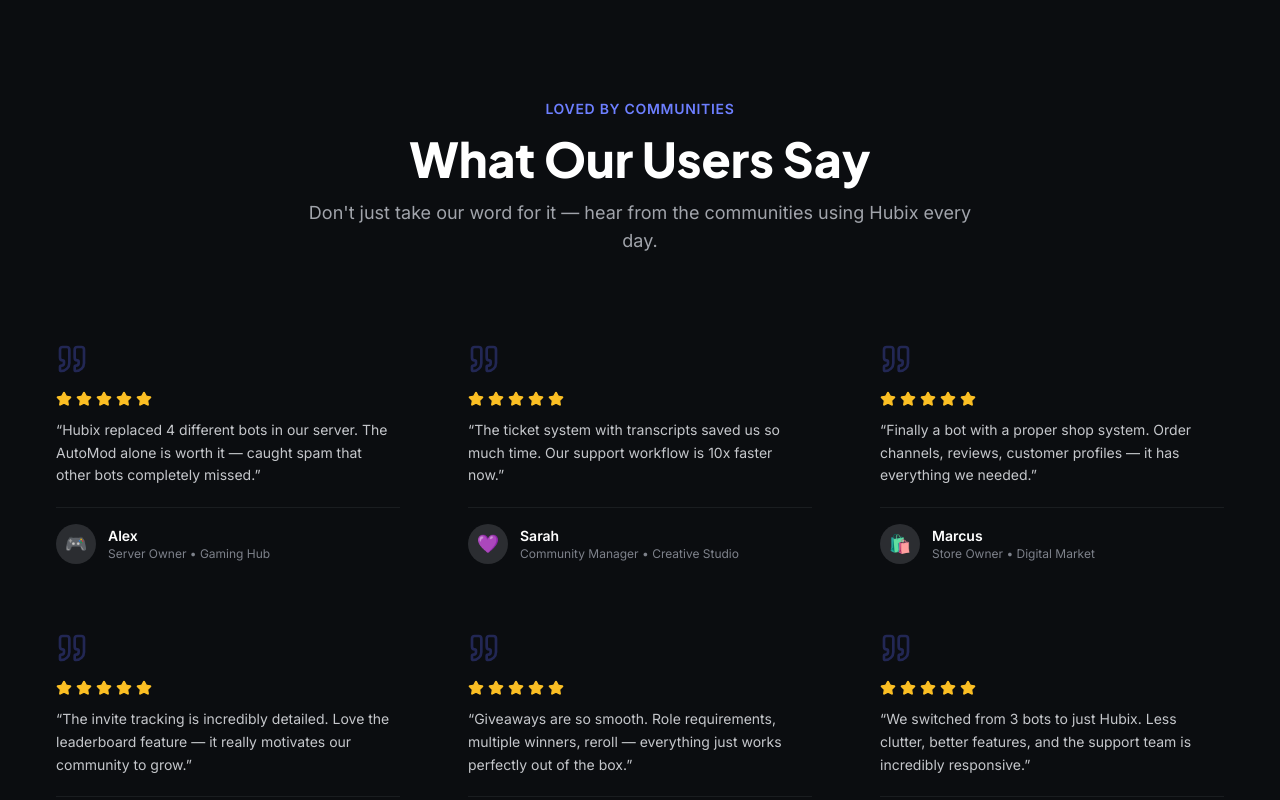
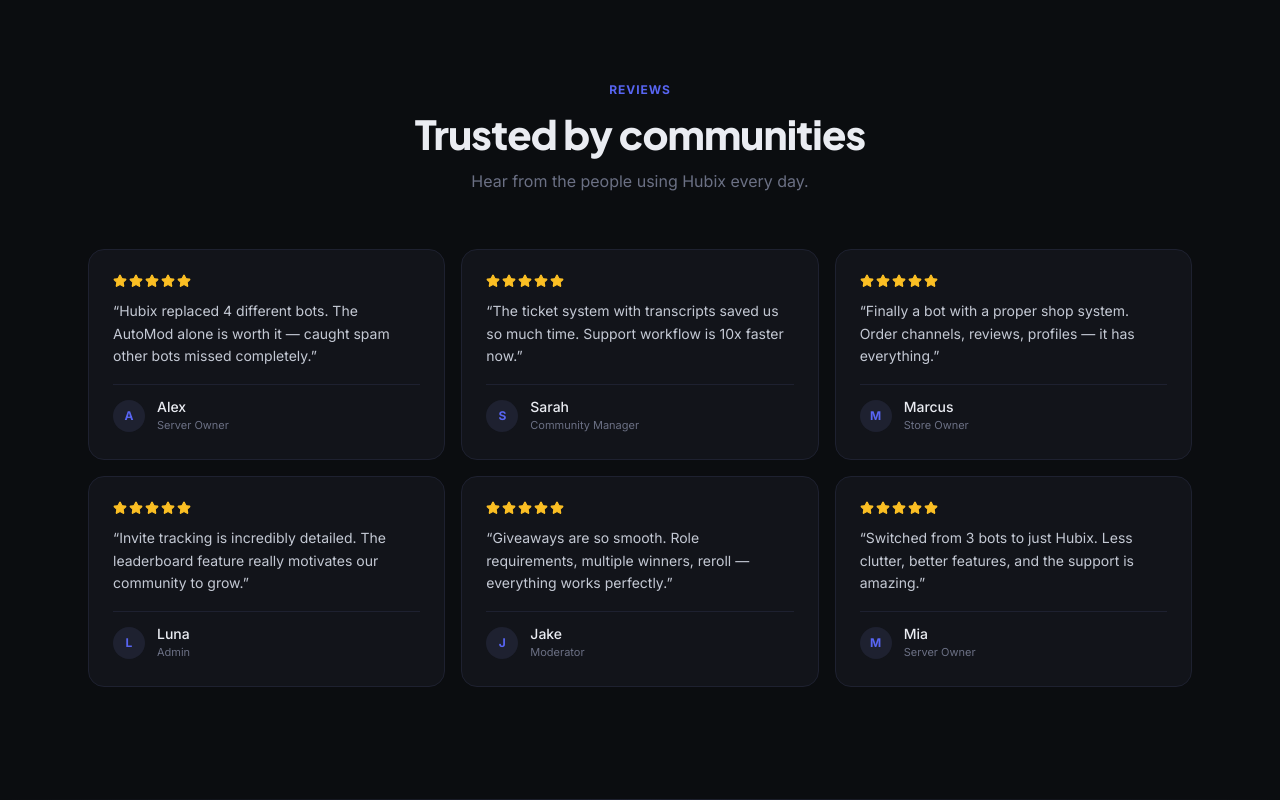
Before and after one commit to Aether-xml/Hubix, a Next.js app: page / in a window 1280 px wide. Shown: the part 3440-4240 px from the top of the page. Built offline with nearby package versions, Linux system fonts and the light colour scheme.

Commit message:
Update Reviews.jsx

```diff
--- a/app/components/Reviews.jsx
+++ b/app/components/Reviews.jsx
@@ -2,94 +2,44 @@
 
 import { useRef } from 'react'
 import { motion, useInView } from 'framer-motion'
-import { Star, Quote } from 'lucide-react'
+import { Star } from 'lucide-react'
 
 const reviews = [
-  {
-    name: 'Alex',
-    role: 'Server Owner',
-    avatar: '🎮',
-    rating: 5,
-    text: 'Hubix replaced 4 different bots in our server. The AutoMod alone is worth it — caught spam that other bots completely missed.',
-    server: 'Gaming Hub',
-  },
-  {
-    name: 'Sarah',
-    role: 'Community Manager',
-    avatar: '💜',
-    rating: 5,
-    text: 'The ticket system with transcripts saved us so much time. Our support workflow is 10x faster now.',
-    server: 'Creative Studio',
-  },
-  {
-    name: 'Marcus',
-    role: 'Store Owner',
-    avatar: '🛍️',
-    rating: 5,
-    text: 'Finally a bot with a proper shop system. Order channels, reviews, customer profiles — it has everything we needed.',
-    server: 'Digital Market',
-  },
-  {
-    name: 'Luna',
-    role: 'Admin',
-    avatar: '🌙',
-    rating: 5,
-    text: 'The invite tracking is incredibly detailed. Love the leaderboard feature — it really motivates our community to grow.',
-    server: 'Moon Society',
-  },
-  {
-    name: 'Jake',
-    role: 'Moderator',
-    avatar: '⚡',
-    rating: 5,
-    text: 'Giveaways are so smooth. Role requirements, multiple winners, reroll — everything just works perfectly out of the box.',
-    server: 'Tech Lounge',
-  },
-  {
-    name: 'Mia',
-    role: 'Server Owner',
-    avatar: '🎨',
-    rating: 5,
-    text: 'We switched from 3 bots to just Hubix. Less clutter, better features, and the support team is incredibly responsive.',
-    server: 'Art Community',
-  },
+  { name: 'Alex', role: 'Server Owner', text: 'Hubix replaced 4 different bots. The AutoMod alone is worth it — caught spam other bots missed completely.' },
+  { name: 'Sarah', role: 'Community Manager', text: 'The ticket system with transcripts saved us so much time. Support workflow is 10x faster now.' },
+  { name: 'Marcus', role: 'Store Owner', text: 'Finally a bot with a proper shop system. Order channels, reviews, profiles — it has everything.' },
+  { name: 'Luna', role: 'Admin', text: 'Invite tracking is incredibly detailed. The leaderboard feature really motivates our community to grow.' },
+  { name: 'Jake', role: 'Moderator', text: 'Giveaways are so smooth. Role requirements, multiple winners, reroll — everything works perfectly.' },
+  { name: 'Mia', role: 'Server Owner', text: 'Switched from 3 bots to just Hubix. Less clutter, better features, and the support is amazing.' },
 ]
 
-function ReviewCard({ review, index }) {
+function ReviewCard({ r, i }) {
   const ref = useRef(null)
   const inView = useInView(ref, { once: true, margin: '-30px' })
 
   return (
     <motion.div
       ref={ref}
-      initial={{ opacity: 0, y: 30 }}
+      initial={{ opacity: 0, y: 20 }}
       animate={inView ? { opacity: 1, y: 0 } : {}}
-      transition={{ duration: 0.5, delay: index * 0.08 }}
-      className="glass-card rounded-2xl p-6 flex flex-col"
+      transition={{ duration: 0.4, delay: i * 0.06 }}
+      className="card p-5 sm:p-6 flex flex-col"
     >
-      {/* Quote */}
-      <Quote className="w-8 h-8 text-hubix-500/30 mb-4" />
-
-      {/* Stars */}
-      <div className="flex gap-1 mb-3">
-        {Array.from({ length: review.rating }).map((_, i) => (
-          <Star key={i} className="w-4 h-4 text-amber-400 fill-amber-400" />
+      <div className="flex gap-0.5 mb-3">
+        {Array.from({ length: 5 }).map((_, j) => (
+          <Star key={j} className="w-3.5 h-3.5 text-amber-400 fill-amber-400" />
         ))}
       </div>
-
-      {/* Text */}
-      <p className="text-dark-200 text-sm leading-relaxed flex-1 mb-5">
-        &ldquo;{review.text}&rdquo;
+      <p className="text-sm text-[#c4c9d4] leading-relaxed flex-1 mb-4">
+        &ldquo;{r.text}&rdquo;
       </p>
-
-      {/* Author */}
-      <div className="flex items-center gap-3 pt-4 border-t border-dark-700/30">
-        <div className="w-10 h-10 rounded-full bg-dark-800 flex items-center justify-center text-lg">
-          {review.avatar}
+      <div className="flex items-center gap-3 pt-3 border-t border-[#1e2130]">
+        <div className="w-8 h-8 rounded-full bg-[#1e2130] flex items-center justify-center text-xs font-bold text-[#5865F2]">
+          {r.name[0]}
         </div>
         <div>
-          <p className="text-sm font-semibold text-white">{review.name}</p>
-          <p className="text-xs text-dark-400">{review.role} • {review.server}</p>
+          <p className="text-sm font-medium text-[#eaecf2]">{r.name}</p>
+          <p className="text-[11px] text-[#6b7084]">{r.role}</p>
         </div>
       </div>
     </motion.div>
@@ -97,42 +47,36 @@
 }
 
 export default function Reviews() {
-  const titleRef = useRef(null)
-  const titleInView = useInView(titleRef, { once: true })
+  const ref = useRef(null)
+  const inView = useInView(ref, { once: true })
 
   return (
-    <section id="reviews" className="relative py-24 sm:py-32">
-      <div className="max-w-7xl mx-auto px-4 sm:px-6 lg:px-8">
-
-        {/* Header */}
+    <section id="reviews" className="py-20 sm:py-28">
+      <div className="max-w-6xl mx-auto px-5 sm:px-6">
         <motion.div
-          ref={titleRef}
-          initial={{ opacity: 0, y: 30 }}
-          animate={titleInView ? { opacity: 1, y: 0 } : {}}
-          transition={{ duration: 0.6 }}
-          className="text-center mb-16"
+          ref={ref}
+          initial={{ opacity: 0, y: 20 }}
+          animate={inView ? { opacity: 1, y: 0 } : {}}
+          transition={{ duration: 0.5 }}
+          className="text-center mb-14"
         >
-          <span className="inline-block text-sm font-semibold text-hubix-400 tracking-wider uppercase mb-4">
-            Loved by Communities
-          </span>
-          <h2 className="text-3xl sm:text-4xl lg:text-5xl font-display font-extrabold text-white mb-4">
-            What Our Users{' '}
-            <span className="gradient-text-static">Say</span>
+          <p className="section-label">Reviews</p>
+          <h2 className="section-title text-[clamp(1.5rem,4vw,2.5rem)] mb-3">
+            Trusted by communities
           </h2>
-          <p className="text-dark-300 max-w-2xl mx-auto text-lg">
-            Don&apos;t just take our word for it — hear from the communities using Hubix every day.
+          <p className="section-desc mx-auto text-sm sm:text-base">
+            Hear from the people using Hubix every day.
           </p>
         </motion.div>
 
-        {/* Grid */}
-        <div className="grid grid-cols-1 md:grid-cols-2 lg:grid-cols-3 gap-5">
-          {reviews.map((review, i) => (
-            <ReviewCard key={review.name} review={review} index={i} />
+        <div className="grid grid-cols-1 md:grid-cols-2 lg:grid-cols-3 gap-4">
+          {reviews.map((r, i) => (
+            <ReviewCard key={r.name} r={r} i={i} />
           ))}
         </div>
       </div>
 
-      <div className="section-divider" />
+      <div className="divider mt-20 sm:mt-28" />
     </section>
   )
 }
```
